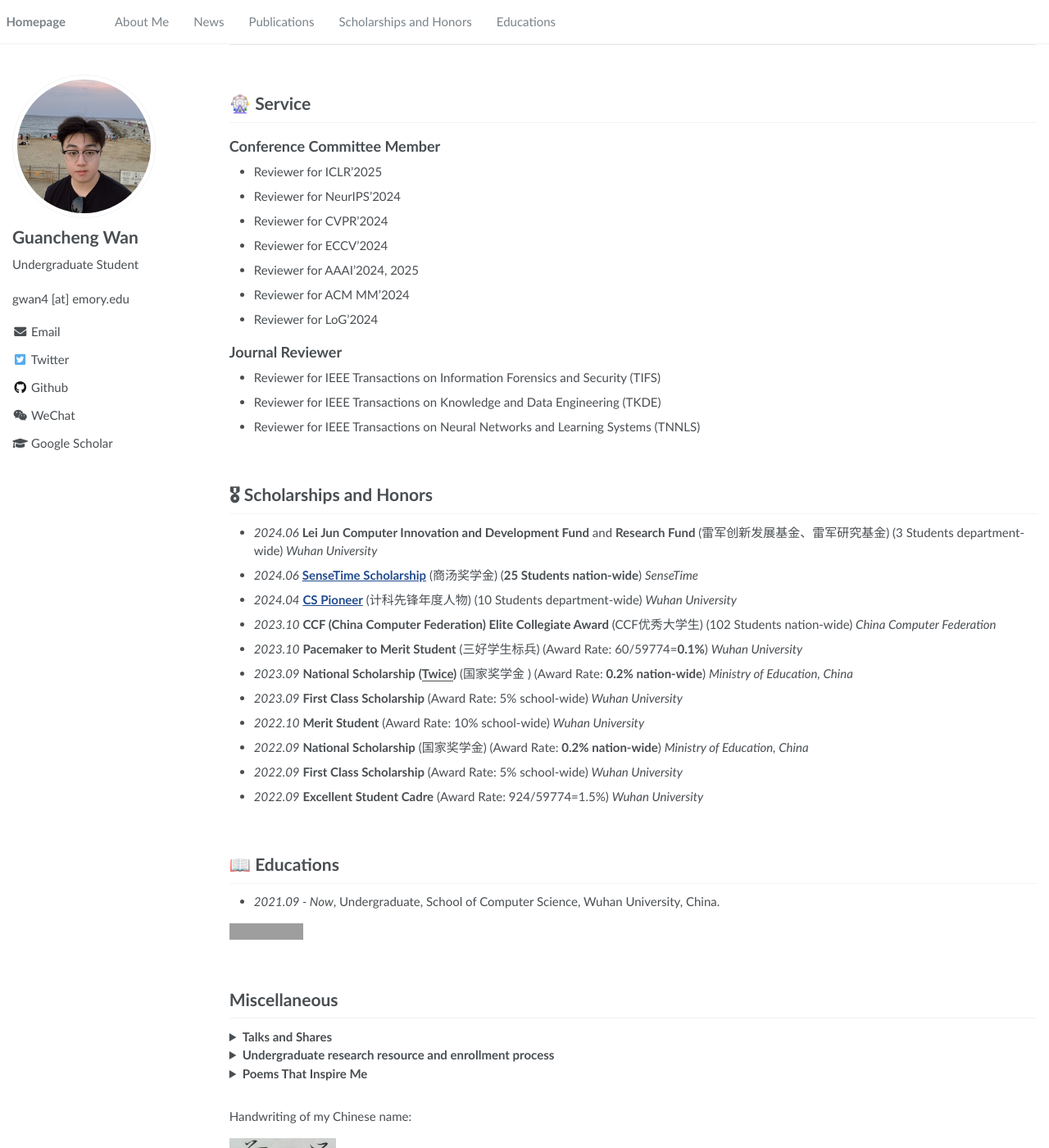
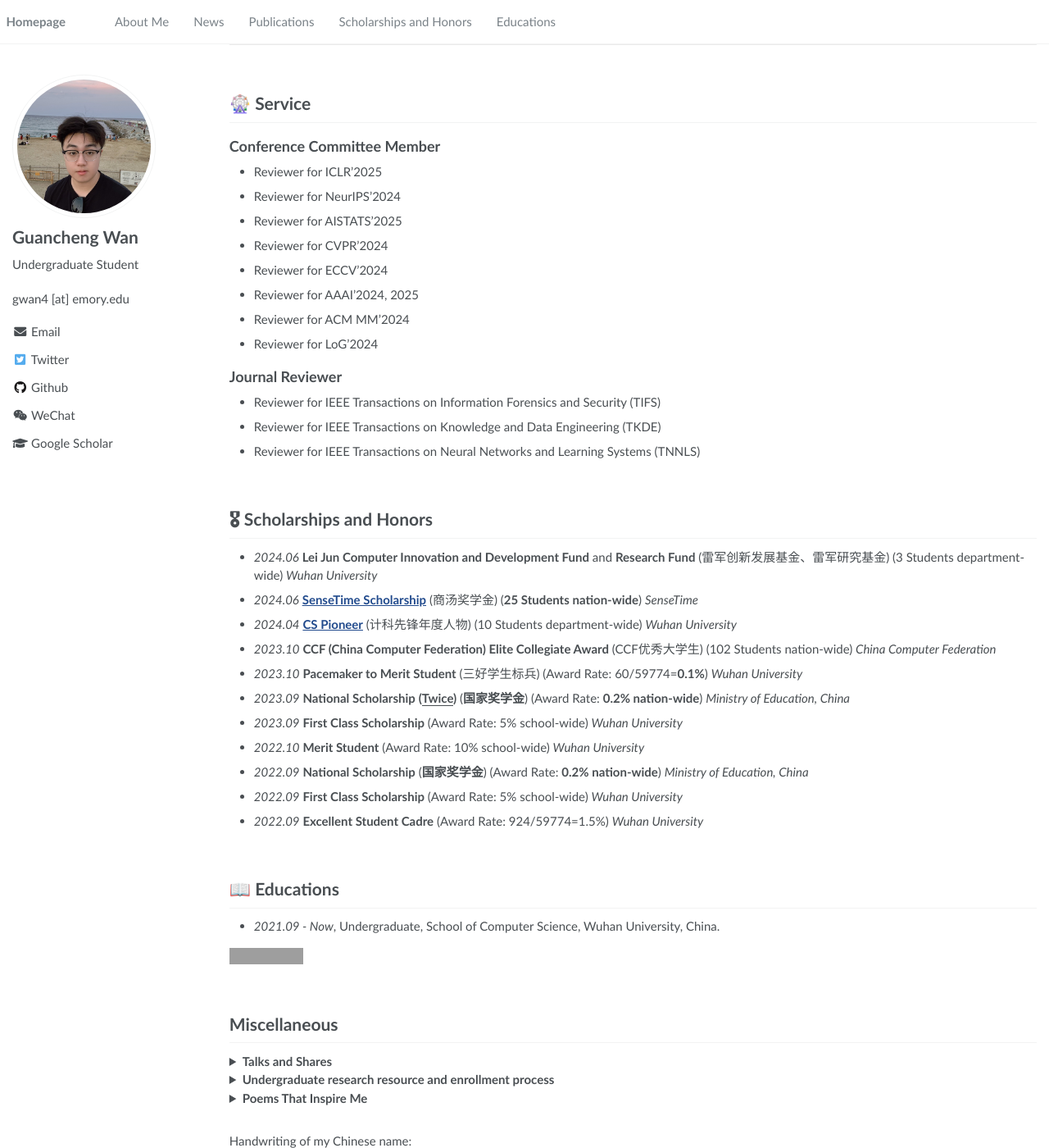
Before and after one commit to SuHui03/guanchengWan.github.io, a Jekyll site: the page built from _pages/about.md, in a window 1280 px wide and 1400 px high, scrolled down 2556 px. Shown: the whole window at 82% size. Built offline with Jekyll 4.4.1, drawn with Linux system fonts in a browser that asks for light colours; grey boxes are pictures that could not be loaded.

Commit message:
Update about.md

```diff
--- a/_pages/about.md
+++ b/_pages/about.md
@@ -231,7 +231,7 @@ Parameter Disparities Dissection for Backdoor Defense in Heterogeneous Federated
   <dt><img align="left" width="400"
 hspace="10" wspace="20" src="../images/EARTH.png">
 </dt>
-  <dd><a href=""><strong>Epidemiology-Aware Neural ODE with Continuous Disease Transmission Graph</strong></a></dd>
+  <dd><a href="https://arxiv.org/abs/2410.00049"><strong>Epidemiology-Aware Neural ODE with Continuous Disease Transmission Graph</strong></a></dd>
 <dd><strong><u>Guancheng Wan</u></strong>, Zewen Liu, Max S.Y. Lau, B. Aditya Prakash, Wei Jin</dd>
 <dd>under review, 2024</dd>
 
@@ -266,6 +266,7 @@ Generalizable Federated Graph Learning under Homophily Heterogeneity
 ## Conference Committee Member
 - Reviewer for ICLR'2025
 - Reviewer for NeurIPS'2024
+- Reviewer for AISTATS'2025
 - Reviewer for CVPR'2024
 - Reviewer for ECCV'2024
 - Reviewer for AAAI'2024, 2025
@@ -293,11 +294,11 @@ Generalizable Federated Graph Learning under Homophily Heterogeneity
 - *2023.10* **CCF (China Computer Federation) Elite Collegiate Award** (CCF优秀大学生) (102 Students nation-wide) *China Computer Federation*
 
 - *2023.10* **Pacemaker to Merit Student** (三好学生标兵) (Award Rate: 60/59774=<strong>0.1%</strong>) *Wuhan University*
-- *2023.09* **National Scholarship** **(<u>Twice</u>)** (国家奖学金 ) (Award Rate: <strong>0.2% nation-wide</strong>) *Ministry of Education, China*
+- *2023.09* **National Scholarship** **(<u>Twice</u>)** (**国家奖学金**) (Award Rate: <strong>0.2% nation-wide</strong>) *Ministry of Education, China*
 - *2023.09* **First Class Scholarship** (Award Rate: 5% school-wide) *Wuhan University*
 
 - *2022.10* **Merit Student**  (Award Rate: 10% school-wide) *Wuhan University*
-- *2022.09* **National Scholarship** (国家奖学金) (Award Rate: <strong>0.2% nation-wide</strong>) *Ministry of Education, China*
+- *2022.09* **National Scholarship** (**国家奖学金**) (Award Rate: <strong>0.2% nation-wide</strong>) *Ministry of Education, China*
 - *2022.09* **First Class Scholarship** (Award Rate: 5% school-wide) *Wuhan University*
 - *2022.09* **Excellent Student Cadre** (Award Rate: 924/59774=1.5%) *Wuhan University*
 
```
